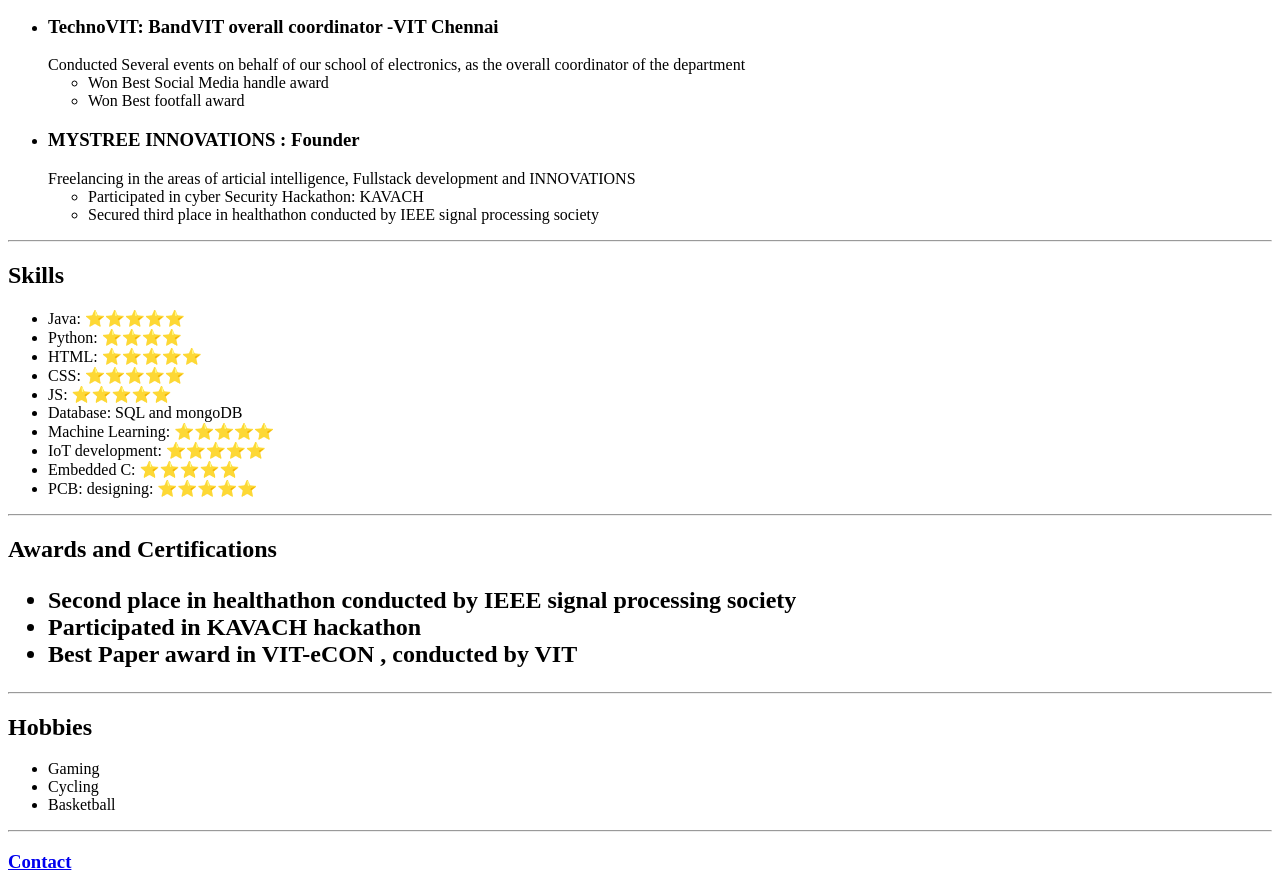
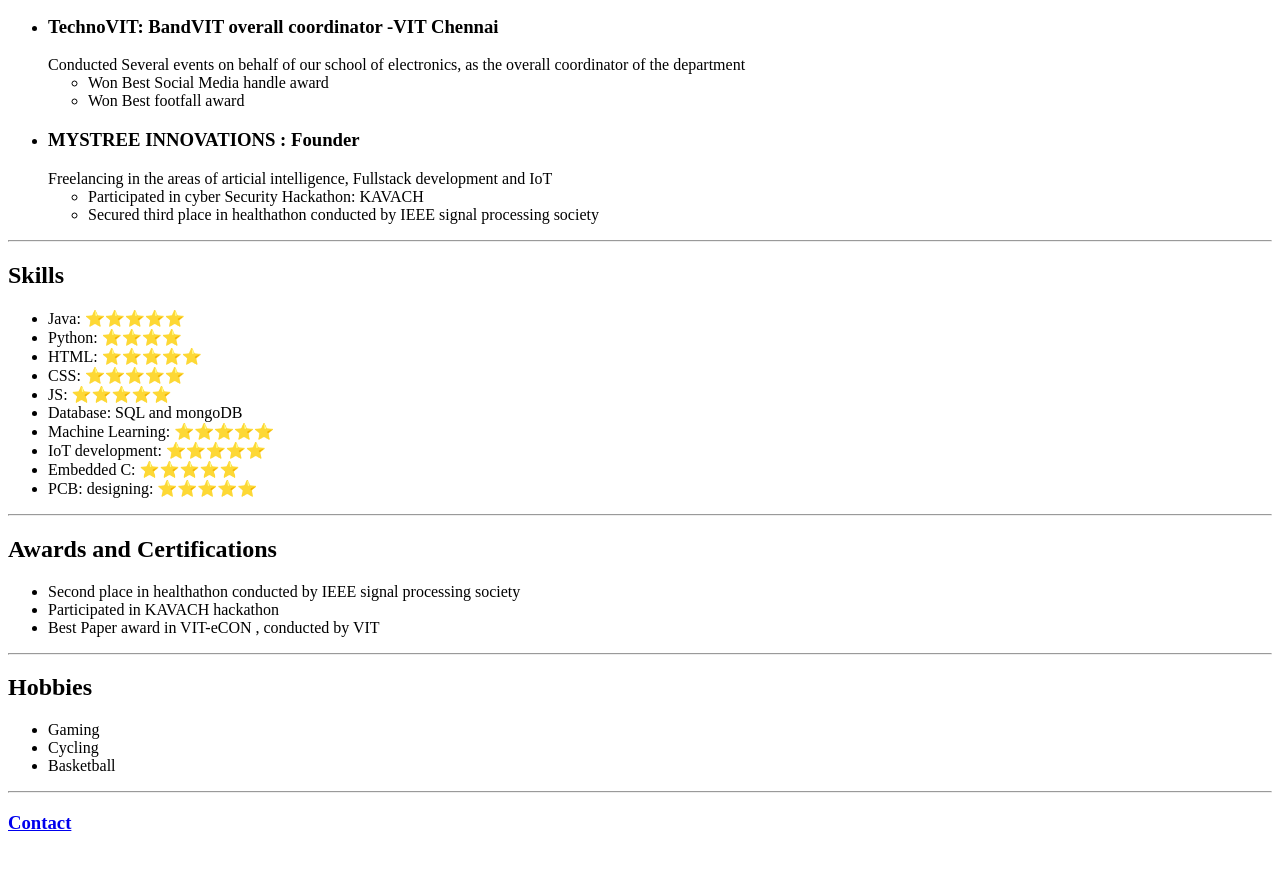
Before and after one commit to MadhanS06/Resume, a plain HTML site: page index.html in a window 1280 px wide. Shown: the part 926-1818 px from the top of the page. After the commit the page ends 1779 px from the top, so only its background shows below. Drawn offline with Linux system fonts and the light colour scheme.

Commit message:
index.html

```diff
--- a/index.html
+++ b/index.html
@@ -46,7 +46,7 @@
             <li>
                 <h3>MYSTREE INNOVATIONS : Founder</h3>
 
-                Freelancing in the areas of articial intelligence, Fullstack development and INNOVATIONS
+                Freelancing in the areas of articial intelligence, Fullstack development and IoT
 
                 <ul>
                     <li>Participated in cyber Security Hackathon: KAVACH</li>
@@ -69,7 +69,7 @@
             <li>PCB: designing: ⭐️⭐️⭐️⭐️⭐️</li>
         </ul>
         <hr />
-        <h2>Awards and Certifications<h2>
+        <h2>Awards and Certifications</h2>
         <ul>
             <li>Second place in healthathon conducted by IEEE signal processing society</li>
             <li>Participated in KAVACH hackathon</li>
```
